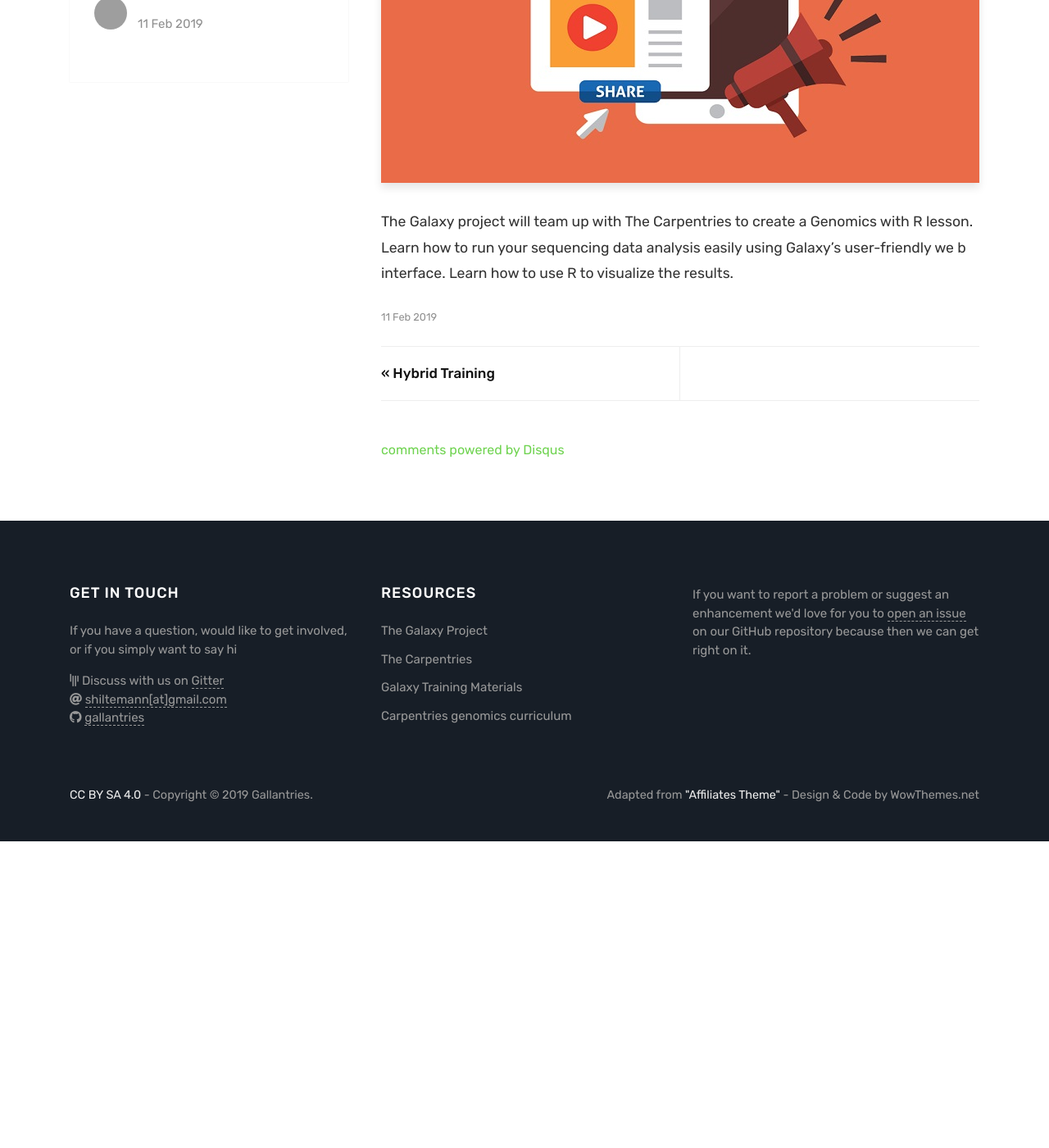
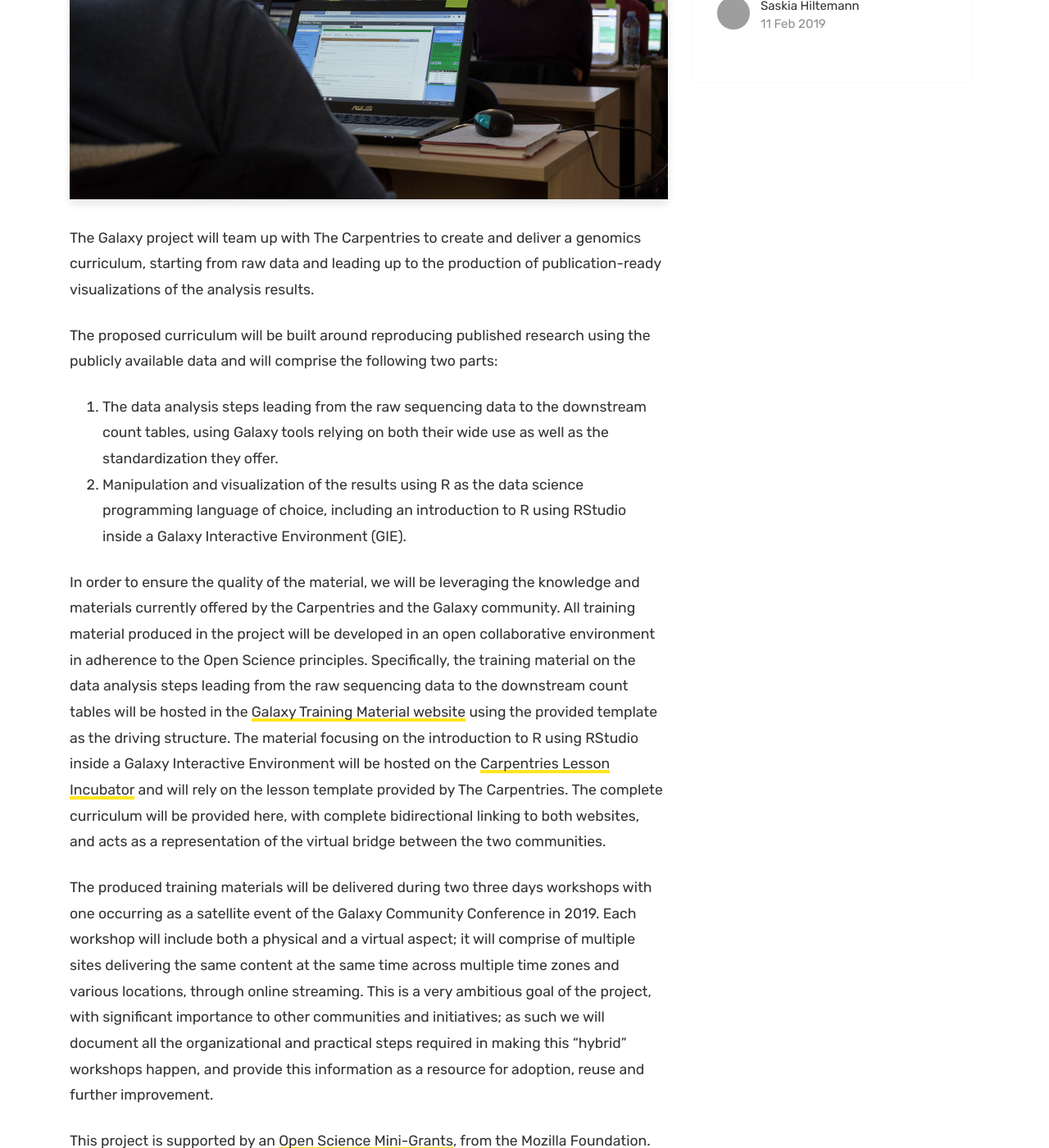
Before and after one commit to gallantries/gallantries.github.io, a Jekyll site: the page built from _posts/2019-02-11-galantries-kickoff.md, in a window 1280 px wide and 1400 px high, scrolled down 479 px. Shown: the whole window at 82% size. Built offline with Jekyll 4.4.1, drawn with Linux system fonts in a browser that asks for light colours; comment, search, counter and statistics services are not loaded; before the commit the page ends 1505 px from its top, so only the background shows below that; some of the changed text lies outside the part shown; grey boxes are pictures that could not be loaded.

Commit message:
Add post pages and restructure current posts

```diff
--- a/Gemfile
+++ b/Gemfile
@@ -1,3 +1,5 @@
 source "https://rubygems.org"
 
 gem 'github-pages', group: :jekyll_plugins
+gem 'jekyll-paginate', group: :jekyll_plugins
+gem 'jekyll-archives', group: :jekyll_plugins
--- a/_includes/default-header.html
+++ b/_includes/default-header.html
@@ -17,6 +17,9 @@
                  <li class="nav-item">
                     <a class="nav-link" href="{{ site.baseurl }}/team">Our Team</a>
                 </li>
+                <li class="nav-item">
+                    <a class="nav-link" href="{{ site.baseurl }}/posts">Stories</a>
+                </li>
                  <li class="nav-item">
                     <a target="_blank" class="nav-link" href="{{ site.github.repository_url }}">Github</a>
                 </li>
--- a/_layouts/post.html
+++ b/_layouts/post.html
@@ -1,28 +1,11 @@
 ---
 layout: default
-disqus: false
-archive: false
-post_class: post-template
 ---
 
-<!-- Begin Article
-================================================== -->
-
+{% assign author = site.data['people'][page.author] %}
 <div class="row">
-
-		<!-- Sidebar -->
-        <div class="col-sm-4">
-        {% include sidebar.html %}
-        </div>
-
-
-		<!-- Post -->
-        {% assign author = site.people[page.author] %}
-
     <div class="col-sm-8">
         <div class="mainheading">
-
-                <!-- Post Categories -->
             <div class="after-post-tags">
                 <ul class="tags">
                     {% assign sortedCategories = page.categories | sort %}
@@ -33,24 +16,15 @@ post_class: post-template
                     {% endfor %}
                 </ul>
             </div>
-                <!-- End Categories -->
-
-                <!-- Post Title -->
-				<h1 class="posttitle">{{ page.title }}</h1>
-
         </div>
 
-			<!-- Post Featured Image -->
         {% if page.image %}<img class="featured-image img-fluid" src="{{ site.baseurl }}/{{ page.image }}" alt="{{ page.title }}">{% endif %}
-			<!-- End Featured Image -->
 
-			<!-- Post Content -->
         <div class="article-post">
             {{content}}
             <div class="clearfix"></div>
         </div>
 
-            <!-- Post Date -->
         <p>
         <small>
             <span class="post-date"><time class="post-date" datetime="{{ page.date | date:"%Y-%m-%d" }}">{{ page.date | date_to_string }}</time></span>
@@ -60,9 +34,6 @@ post_class: post-template
             </small>
         </p>
 
-
-
-            <!-- Prev/Next -->
         <div class="row PageNavigation mt-4 prevnextlinks">
             {% if page.previous.url %}
             <div class="col-md-6 rightborder pl-0">
@@ -75,41 +46,22 @@ post_class: post-template
             </div>
             {% endif %}
         </div>
-            <!-- End Prev/Next -->
 
-
-             <!-- Author Box -->
         {% if page.author %}
         <div class="row post-top-meta">
             <div class="col-md-2">
-						<img class="author-thumb" src="https://avatars.githubusercontent.com/{{ author.github }}" alt="{{ author.display_name }}">
+                <img class="author-thumb" src="https://avatars.githubusercontent.com/{{ page.author }}" alt="{{ author.name }}">
             </div>
             <div class="col-md-10">
-						<a target="_blank" class="link-dark" href="{{ author.web }}">{{ author.display_name }}</a><a target="_blank" href="{{ author.twitter }}" class="btn follow">Follow</a>
+                <a target="_blank" class="link-dark" href="{{ author.web }}">{{ author.name }}</a><a target="_blank" href="{{ author.twitter }}" class="btn follow">Follow</a>
                 <span class="author-description">{{ author.description }}</span>
             </div>
         </div>
         {% endif %}
 
-
-            <!-- Begin Comments
-            ================================================== -->
-            <section>
-            <div id="comments">
-                {% include disqus.html %}
-            </div>
-            </section>
-            <!--End Comments
-            ================================================== -->
-
-
-
-		</div>
-		<!-- End Post -->
-
-
-
     </div>
 
-<!-- End Article
-================================================== -->
+    <div class="col-sm-4">
+        {% include sidebar.html %}
+    </div>
+</div>
--- a/_posts/2019-02-11-galantries-kickoff.md
+++ b/_posts/2019-02-11-galantries-kickoff.md
@@ -1,8 +1,18 @@
 ---
 layout: post
 title:  "Gallantries Kickoff!"
-categories: [ Jekyll, tutorial ]
-image: assets/images/5.jpg
+author: shiltemann
+image: assets/images/posts/2019-02-11-galantries-kickoff.jpg
 ---
 
-The Galaxy project will team up with The Carpentries to create a Genomics with R lesson. Learn how to run your sequencing data analysis easily using Galaxy's user-friendly we b interface. Learn how to use R to visualize the results.
+The Galaxy project will team up with The Carpentries to create and deliver a genomics curriculum, starting from raw data and leading up to the production of publication-ready visualizations of the analysis results.
+
+The proposed curriculum will be built around reproducing published research using the publicly available data and will comprise the following two parts:
+1. The data analysis steps leading from the raw sequencing data to the downstream count tables, using Galaxy tools relying on both their wide use as well as the standardization they offer.
+2. Manipulation and visualization of the results using R as the data science programming language of choice, including an introduction to R using RStudio inside a Galaxy Interactive Environment (GIE).
+
+In order to ensure the quality of the material, we will be leveraging the knowledge and materials currently offered by the Carpentries and the Galaxy community. All training material produced in the project will be developed in an open collaborative environment in adherence to the Open Science principles. Specifically, the training material on the data analysis steps leading from the raw sequencing data to the downstream count tables will be hosted in the [Galaxy Training Material website](https://training.galaxyproject.org/) using the provided template as the driving structure. The material focusing on the introduction to R using RStudio inside a Galaxy Interactive Environment will be hosted on the [Carpentries Lesson Incubator](https://github.com/data-lessons) and will rely on the lesson template provided by The Carpentries. The complete curriculum will be provided here, with complete bidirectional linking to both websites, and acts as a representation of the virtual bridge between the two communities.
+
+The produced training materials will be delivered during two three days workshops with one occurring as a satellite event of the Galaxy Community Conference in 2019. Each workshop will include both a physical and a virtual aspect; it will comprise of multiple sites delivering the same content at the same time across multiple time zones and various locations, through online streaming. This is a very ambitious goal of the project, with significant importance to other communities and initiatives; as such we will document all the organizational and practical steps required in making this "hybrid" workshops happen, and provide this information as a resource for adoption, reuse and further improvement.
+
+This project is supported by an [Open Science Mini-Grants](https://foundation.mozilla.org/en/awards/), from the Mozilla Foundation.
```
Also changed, not shown: _layouts/posts.html (added, +12 -0 lines), _posts/2019-02-11-distributed-learning.md (+2 -3 lines), posts.md (added, +4 -0 lines), Gemfile.lock, README.md, assets/images/posts/2019-02-11-distributed-learning.jpg (added), assets/images/posts/2019-02-11-galantries-kickoff.jpg (added). Lines whose indentation alone changed are shown as unchanged.
